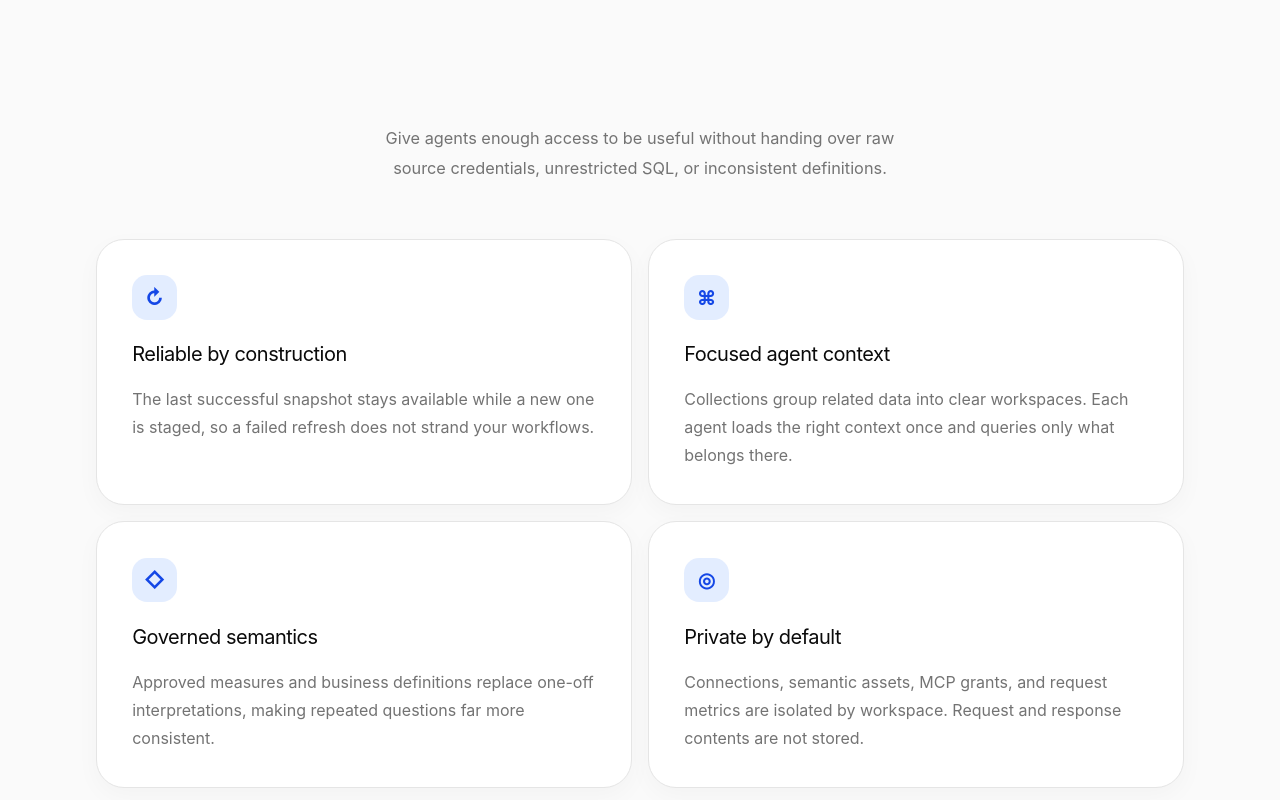
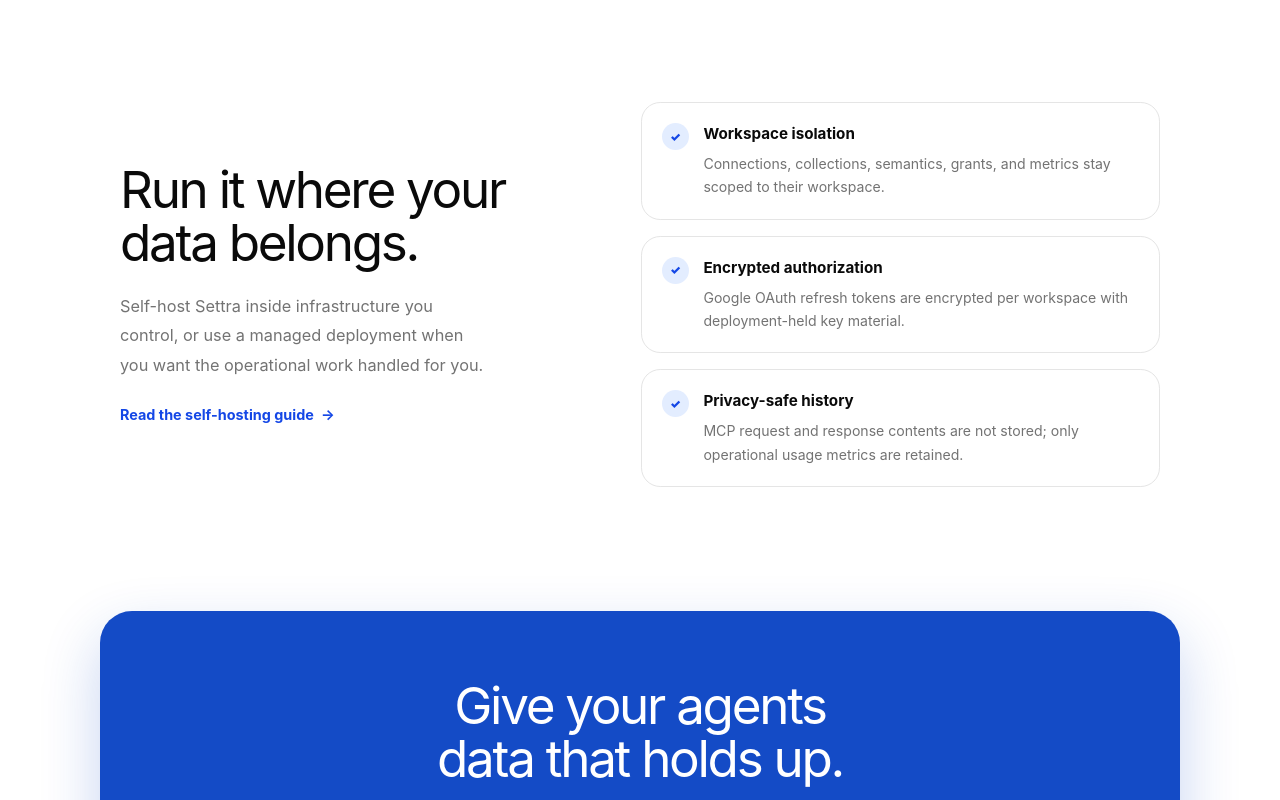
Before and after one commit to omhq/settra-website, a Next.js app: page / in a window 1280 px wide. Shown: the part 1420-2220 px from the top of the page. Built offline with nearby package versions, Linux system fonts and the light colour scheme.

Commit message:
Remove capabilities section

```diff
--- a/app/globals.css
+++ b/app/globals.css
@@ -12,7 +12,6 @@
   --primary-foreground: oklch(1 0 0);
   --border: oklch(0.922 0 0);
   --accent: oklch(0.97 0 0);
-  --section: oklch(0.985 0 0);
   --brand-surface: #144bc6;
   --outline-background: var(--background);
   --outline-hover: var(--muted);
@@ -30,7 +29,6 @@
   --primary-foreground: oklch(0.282 0.091 267.935);
   --border: oklch(1 0 0 / 10%);
   --accent: oklch(0.269 0 0);
-  --section: oklch(0.205 0 0);
   --brand-surface: #176be7;
   --outline-background: oklch(1 0 0 / 4.5%);
   --outline-hover: oklch(1 0 0 / 7.5%);
@@ -254,7 +252,6 @@
 }
 
 .workflow-section,
-.capabilities-section,
 .security-section {
   padding: 6.75rem 0;
 }
@@ -313,59 +310,6 @@
   margin: 0.75rem 0 0;
   color: var(--muted-foreground);
   line-height: 1.75;
-}
-
-.capabilities-grid {
-  max-width: 68rem;
-  margin: 1.25rem auto 0;
-  display: grid;
-  grid-template-columns: repeat(2, minmax(0, 1fr));
-  gap: 1rem;
-}
-.capability-card {
-  padding: 2rem;
-  border: 1px solid var(--border);
-  border-radius: 1.75rem;
-  background: var(--card);
-  box-shadow: 0 8px 24px color-mix(in oklab, var(--foreground) 3%, transparent);
-}
-.capability-card h3 {
-  margin: 0.05rem 0 0;
-  font-size: 1.25rem;
-  letter-spacing: -0.025em;
-}
-.capability-card p {
-  margin: 0.85rem 0 0;
-  color: var(--muted-foreground);
-  line-height: 1.75;
-}
-
-.capabilities-section {
-  background: var(--section);
-}
-.capabilities-grid {
-  margin-top: 3.5rem;
-}
-.capability-card {
-  min-height: 16.5rem;
-  padding: 2.2rem;
-  display: flex;
-  flex-direction: column;
-}
-.capability-icon {
-  width: 2.8rem;
-  height: 2.8rem;
-  margin-bottom: 1.15rem;
-  display: grid;
-  place-items: center;
-  border-radius: 0.95rem;
-  background: color-mix(in oklab, var(--primary) 11%, var(--background));
-  color: var(--primary);
-  font-size: 1.25rem;
-  font-weight: 760;
-}
-.capability-card p {
-  margin-top: 1rem;
 }
 
 .security-section {
@@ -527,7 +471,6 @@
     display: none;
   }
   .workflow-section,
-  .capabilities-section,
   .security-section {
     padding: 5.25rem 0;
   }
@@ -571,19 +514,11 @@
     width: 100%;
   }
 
-  .workflow-grid,
-  .capabilities-grid {
+  .workflow-grid {
     grid-template-columns: 1fr;
   }
   .workflow-grid {
     gap: 2.5rem;
-  }
-  .capability-card {
-    padding: 1.5rem;
-    border-radius: 1.4rem;
-  }
-  .capability-card {
-    min-height: 0;
   }
   .cta-card {
     width: calc(100% - 2rem);
--- a/app/page.tsx
+++ b/app/page.tsx
@@ -58,29 +58,6 @@
     prompt: "What does this metric mean?",
     answer:
       "Reuse approved definitions like active customer or recognized revenue across later queries.",
-  },
-];
-
-const capabilities = [
-  {
-    icon: "↻",
-    title: "Reliable by construction",
-    body: "The last successful snapshot stays available while a new one is staged, so a failed refresh does not strand your workflows.",
-  },
-  {
-    icon: "⌘",
-    title: "Focused agent context",
-    body: "Collections group related data into clear workspaces. Each agent loads the right context once and queries only what belongs there.",
-  },
-  {
-    icon: "◇",
-    title: "Governed semantics",
-    body: "Approved measures and business definitions replace one-off interpretations, making repeated questions far more consistent.",
-  },
-  {
-    icon: "◎",
-    title: "Private by default",
-    body: "Connections, semantic assets, MCP grants, and request metrics are isolated by workspace. Request and response contents are not stored.",
   },
 ];
 
@@ -207,30 +184,6 @@
           </div>
         </section>
 
-        <section className="capabilities-section">
-          <div className="container">
-            <header className="section-header">
-              <p>
-                Give agents enough access to be useful without handing over raw
-                source credentials, unrestricted SQL, or inconsistent
-                definitions.
-              </p>
-            </header>
-
-            <div className="capabilities-grid">
-              {capabilities.map((capability) => (
-                <article className="capability-card" key={capability.title}>
-                  <span className="capability-icon" aria-hidden="true">
-                    {capability.icon}
-                  </span>
-                  <h3>{capability.title}</h3>
-                  <p>{capability.body}</p>
-                </article>
-              ))}
-            </div>
-          </div>
-        </section>
-
         <section
           className="security-section"
           id="security"
```
